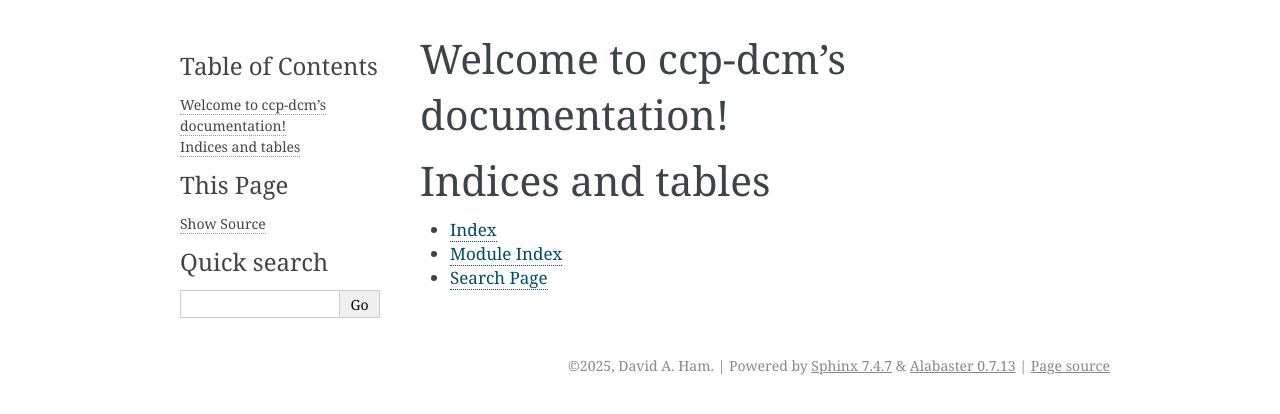
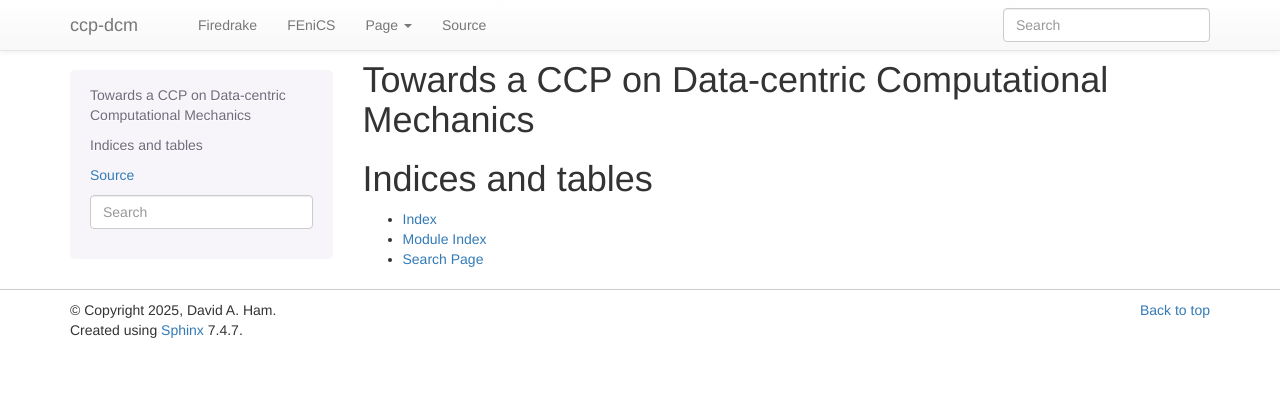
Before and after one commit to ccp-dcm/ccp-dcm.github.io, a Sphinx documentation site: the page built from source/index.rst, in a window 1280 px wide. Shown: the top 414 px of the page. Built offline with Sphinx 7.4.7, drawn with Linux system fonts in a browser that asks for light colours.

Commit message:
start theming

```diff
--- a/source/conf.py
+++ b/source/conf.py
@@ -13,7 +13,7 @@
 # import os
 # import sys
 # sys.path.insert(0, os.path.abspath('.'))
-
+import sphinx_bootstrap_theme
 
 # -- Project information -----------------------------------------------------
 
@@ -47,9 +47,17 @@ exclude_patterns = []
 # The theme to use for HTML and HTML Help pages.  See the documentation for
 # a list of builtin themes.
 #
-html_theme = 'alabaster'
+html_theme = 'bootstrap'
+html_theme_path = sphinx_bootstrap_theme.get_html_theme_path()
 
 # Add any paths that contain custom static files (such as style sheets) here,
 # relative to this directory. They are copied after the builtin static files,
 # so a file named "default.css" will overwrite the builtin "default.css".
 html_static_path = ['_static']
+
+html_theme_options = {
+    'navbar_links': [
+        ("Firedrake", "https://firedrakeproject.org", True),
+        ("FEniCS", "http://fenicsproject.org", True),
+    ],
+}
--- a/source/index.rst
+++ b/source/index.rst
@@ -3,8 +3,8 @@
    You can adapt this file completely to your liking, but it should at least
    contain the root `toctree` directive.
 
-Welcome to ccp-dcm's documentation!
-===================================
+Towards a CCP on Data-centric Computational Mechanics
+=====================================================
 
 .. toctree::
    :maxdepth: 2
--- /dev/null
+++ b/source/requirements.txt
@@ -0,0 +1 @@
+sphinx_bootstrap_theme
```
